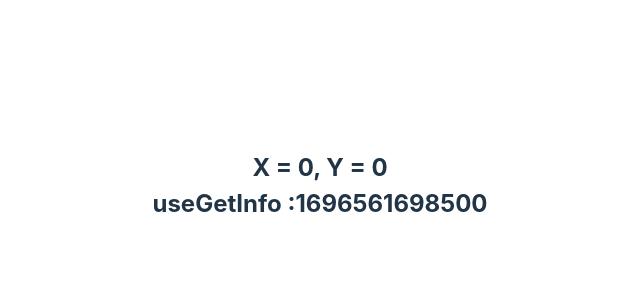
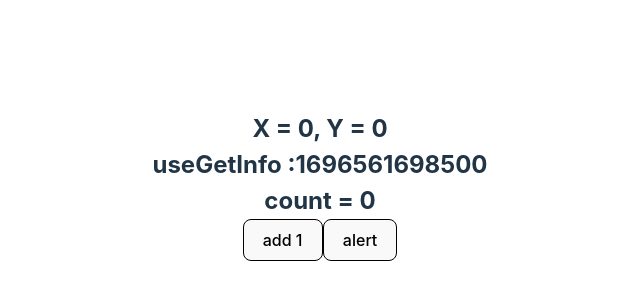
Before and after one commit to suckitfa/react-question-demo, a React (Vite) app: page / in a window 1280 px wide. Shown: the part 214-514 px from the top of the page, without its empty margins (320-960 px from the left). Built offline with nearby package versions, Linux system fonts and the light colour scheme.

Commit message:
feat: using useRef to fix closure hole

```diff
--- a/package.json
+++ b/package.json
@@ -12,6 +12,7 @@
     "prepare": "husky install"
   },
   "dependencies": {
+    "ahooks": "^3.7.8",
     "immer": "^10.0.3",
     "react": "^18.2.0",
     "react-dom": "^18.2.0"
--- a/src/App.tsx
+++ b/src/App.tsx
@@ -10,6 +10,7 @@ import './App.css'
 import useTitle from './hooks/useTitle'
 import useMouse from './hooks/useMouse'
 import useGetInfo from './hooks/useGetInfo'
+import ClosureHole from './ClosureHole'
 function App() {
   // 声明事件
 
@@ -35,6 +36,7 @@ function App() {
           X = {x}, Y = {y}
           <div>useGetInfo :{loading ? 'Loading...........' : info}</div>
         </h2>
+        <ClosureHole />
       </div>
     </>
   )
--- /dev/null
+++ b/src/ClosureHole.tsx
@@ -0,0 +1,28 @@
+import { useState, useRef, useEffect } from 'react'
+
+const Demo = () => {
+  const [count, setCount] = useState(0)
+
+  const countRef = useRef(0)
+  useEffect(() => {
+    countRef.current = count
+  }, [count])
+
+  const doAlert = () => {
+    setTimeout(() => {
+      //   alert(count)
+      alert(countRef.current)
+    }, 1000)
+  }
+  return (
+    <>
+      <div>
+        <h2>count = {count}</h2>
+        <button onClick={() => setCount(count + 1)}>add 1</button>
+        <button onClick={doAlert}>alert</button>
+      </div>
+    </>
+  )
+}
+
+export default Demo
```
Also changed, not shown: 1 other file (tests, documents, lock files or other folders).
